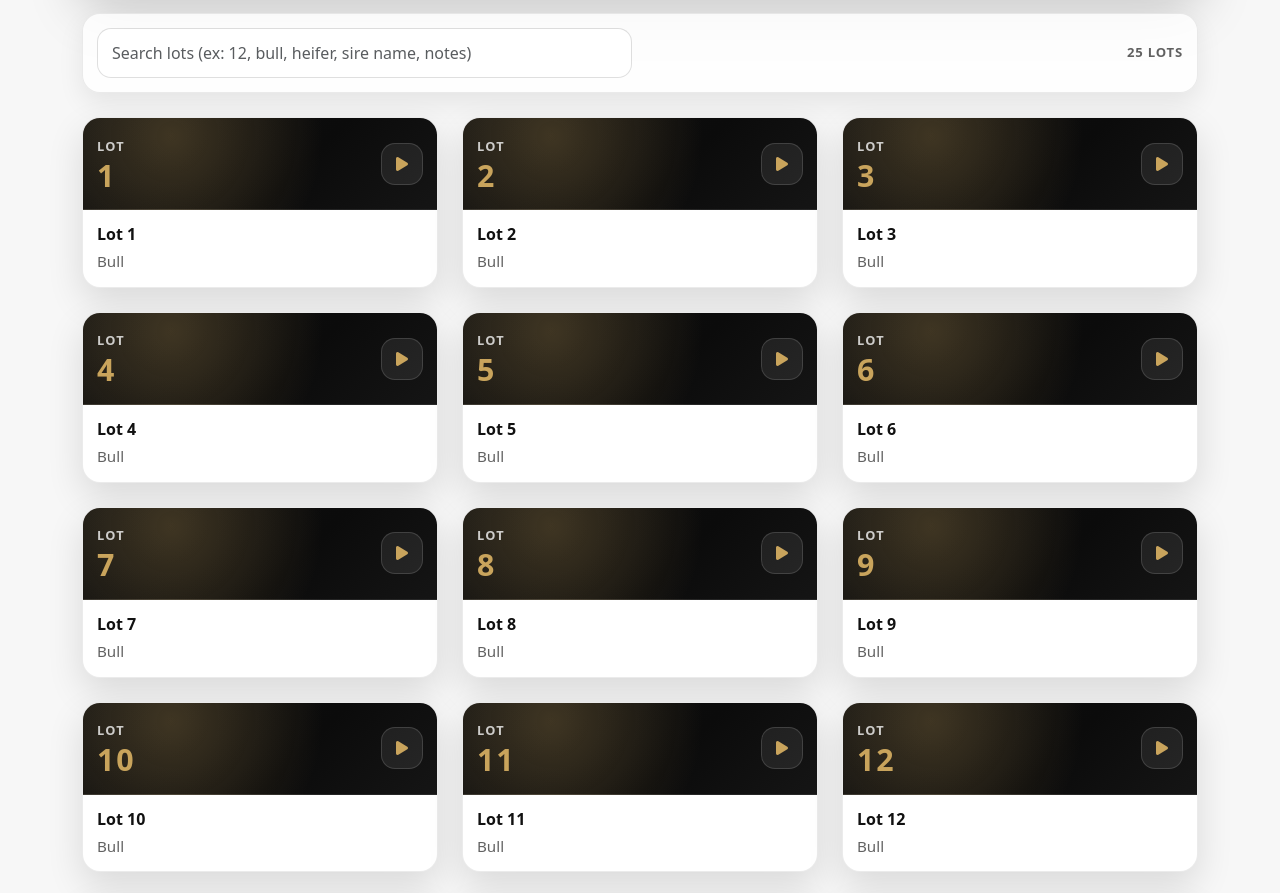
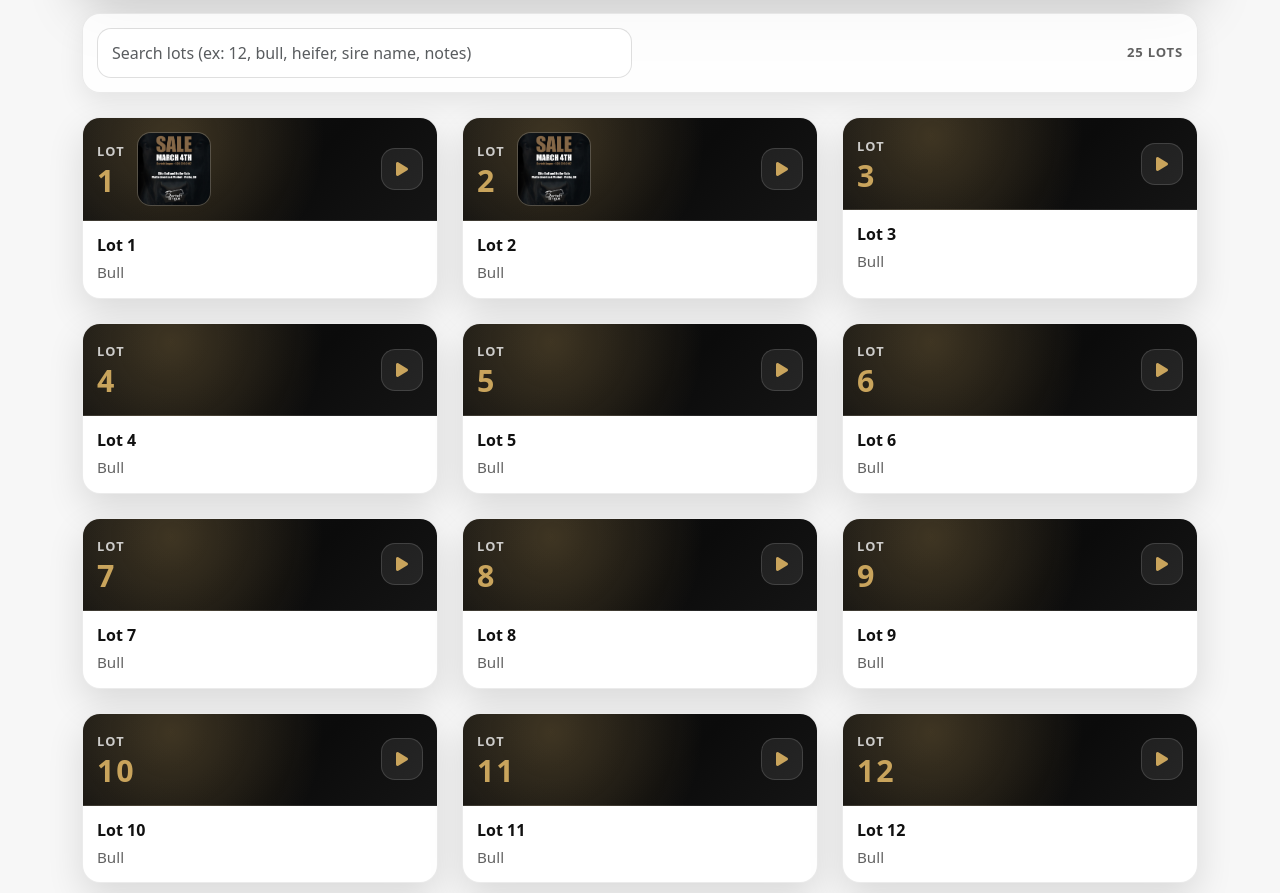
Before and after one commit to ventureholsteins-arch/VentureAgMarketing.github.io, a website: page sale-bartelt-videos.html in a window 1280 px wide. Shown: the part 920-1813 px from the top of the page. Drawn offline with nearby package versions, Linux system fonts and the light colour scheme.

Commit message:
Update sale-bartelt-videos.html

```diff
--- a/sale-bartelt-videos.html
+++ b/sale-bartelt-videos.html
@@ -301,8 +301,8 @@
     // youtubeId = YouTube video id (from ...watch?v=VIDEO_ID)
     // catalogImg = image you upload into: assets/img/catalog/bartelt/lot01.jpg etc.
     const lots = [
-      { lot: 1,  title: "Lot 1",  meta: "Bull",   youtubeId: "", catalogImg: "assets/img/catalog/bartelt/lot01.jpg" },
-      { lot: 2,  title: "Lot 2",  meta: "Bull",   youtubeId: "", catalogImg: "assets/img/catalog/bartelt/lot02.jpg" },
+      { lot: 1,  title: "Lot 1",  meta: "Bull",   youtubeId: "https://youtu.be/E1cI1stYvQ0?si=q5p2rl9zXEdwh_9d", catalogImg: "assets/img/sales/bartelt.jpg" },
+      { lot: 2,  title: "Lot 2",  meta: "Bull",   youtubeId: "https://youtu.be/E1cI1stYvQ0?si=q5p2rl9zXEdwh_9d", catalogImg: "assets/img/sales/bartelt.jpg" },
       { lot: 3,  title: "Lot 3",  meta: "Bull",   youtubeId: "", catalogImg: "assets/img/catalog/bartelt/lot03.jpg" },
       { lot: 4,  title: "Lot 4",  meta: "Bull",   youtubeId: "", catalogImg: "assets/img/catalog/bartelt/lot04.jpg" },
       { lot: 5,  title: "Lot 5",  meta: "Bull",   youtubeId: "", catalogImg: "assets/img/catalog/bartelt/lot05.jpg" },
```
